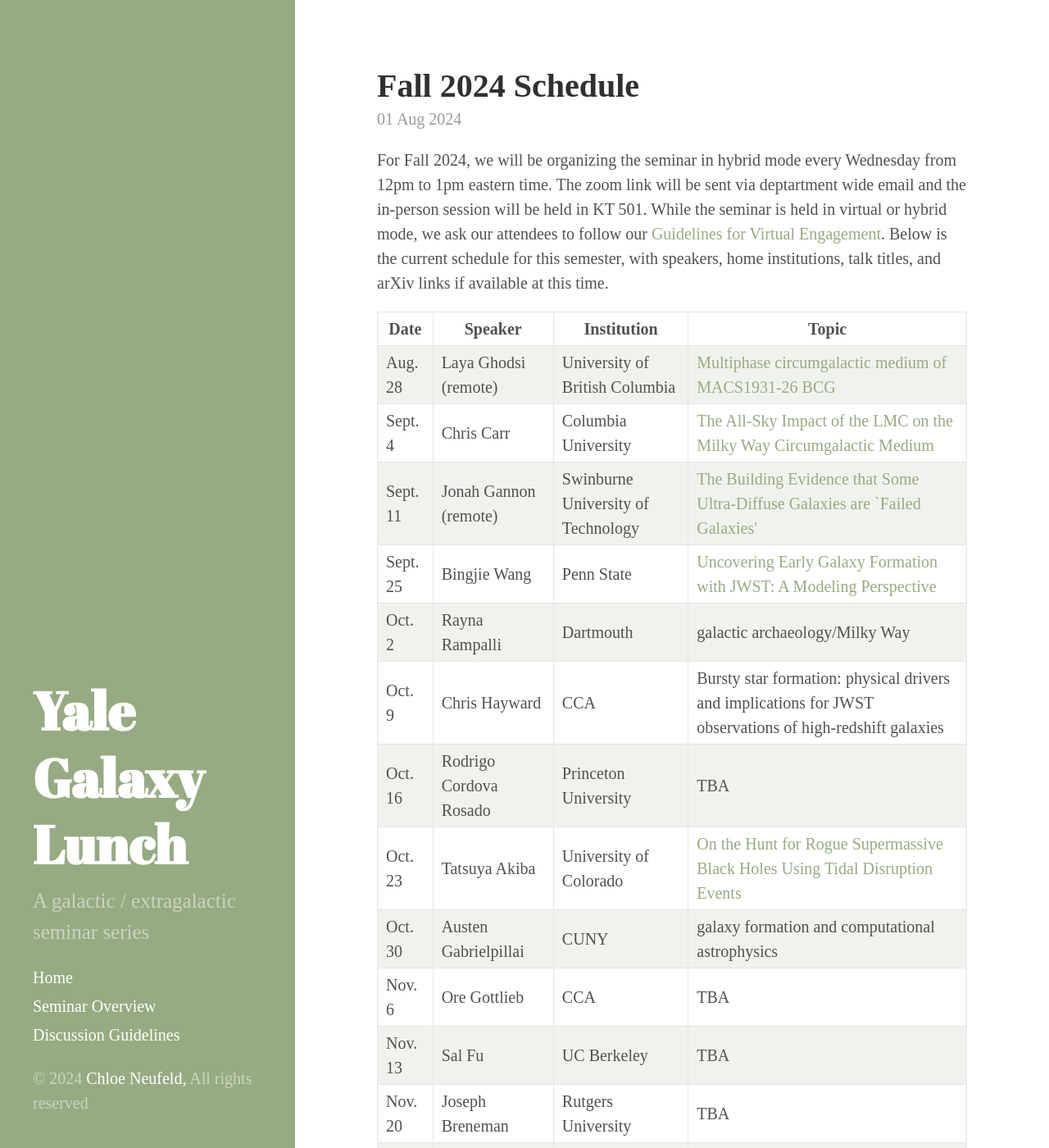
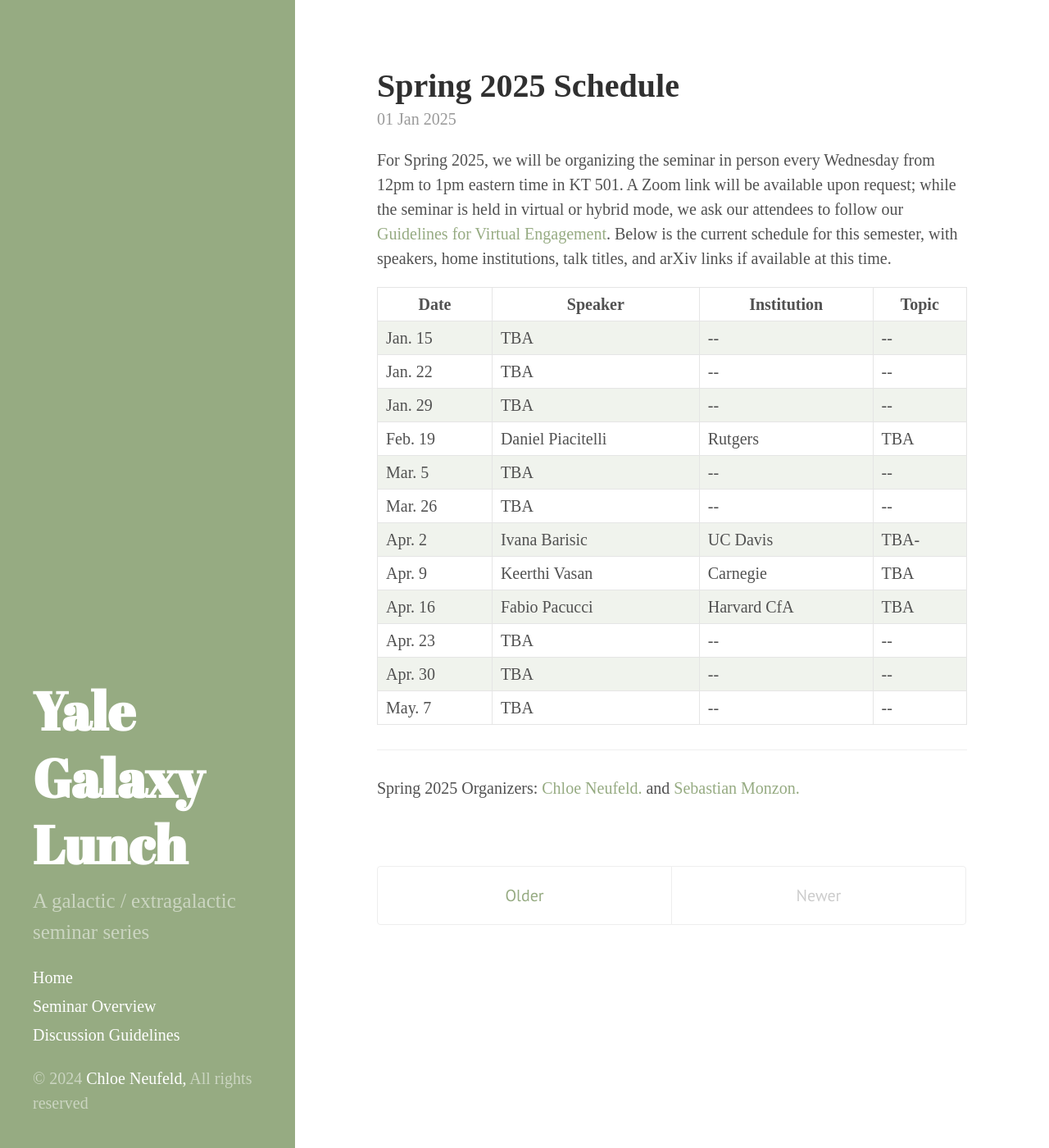
Before and after one commit to yalegalaxylunch/yalegalaxylunch.github.io, a Jekyll site: the page built from index.html, in a window 1280 px wide and 1400 px high. Shown: the whole window at 82% size. Built offline with Jekyll 4.4.1, drawn with Linux system fonts in a browser that asks for light colours; the list of posts is cut into pages by our own code; some of the changed text lies outside the part shown.

Commit message:
started spring 2025 schedule

```diff
--- a/_posts/2024-08-01-fallschedule.md
+++ b/_posts/2024-08-01-fallschedule.md
@@ -43,7 +43,7 @@ For Fall 2024, we will be organizing the seminar in hybrid mode every Wednesday
       <td>Oct. 2</td>
       <td>Rayna Rampalli</td>
       <td>Dartmouth</td>
-      <td> galactic archaeology/Milky Way </td>
+      <td>On Heterogeneity in Stellar Kinematics and Chemistries within the Milky Way</td>
     </tr>
     <tr>
       <td>Oct. 9</td>
@@ -67,19 +67,19 @@ For Fall 2024, we will be organizing the seminar in hybrid mode every Wednesday
       <td>Oct. 30</td>
       <td>Austen Gabrielpillai</td>
       <td>CUNY</td>
-      <td> galaxy formation and computational astrophysics </td>
+      <td>Semi-analytic satellites --  Satellite evolution in Milky Way-like environments via a robust CGM co-evolution model</td>
     </tr>
     <tr>
       <td>Nov. 6</td>
       <td>Ore Gottlieb</td>
       <td>CCA</td>
-      <td>TBA</td>
+      <td>Bridging Physics and Multi-messenger Observations of Black Hole-Powered Events</td>
     </tr>
     <tr>
       <td>Nov. 13</td>
       <td>Sal Fu</td>
       <td>UC Berkeley</td>
-      <td>TBA</td>
+      <td>Detailed Views of the Baryon Cycle of Dwarf Galaxies via Narrowband Imaging</td>
     </tr>
     <tr>
       <td>Nov. 20</td>
--- /dev/null
+++ b/_posts/2025-01-01-springschedule.md
@@ -0,0 +1,95 @@
+---
+layout: post
+title: Spring 2025 Schedule
+---
+
+For Spring 2025, we will be organizing the seminar in person every Wednesday from 12pm to 1pm eastern time in KT 501. A Zoom link will be available upon request; while the seminar is held in virtual or hybrid mode, we ask our attendees to follow our [Guidelines for Virtual Engagement](/rules). Below is the current schedule for this semester, with speakers, home institutions, talk titles, and arXiv links if available at this time.
+
+<table>
+  <thead>
+    <tr>
+      <th>Date</th>
+      <th>Speaker</th>
+      <th>Institution</th>
+      <th>Topic</th>
+    </tr>
+  </thead>
+  <tbody>
+    <tr>
+      <td>Jan. 15</td>
+      <td>TBA</td>
+      <td>--</td>
+      <td>--</td>
+    </tr>
+    <tr>
+      <td>Jan. 22</td>
+      <td>TBA</td>
+      <td>--</td>
+      <td>--</td>
+    </tr>
+    <tr>
+      <td>Jan. 29</td>
+      <td>TBA</td>
+      <td>--</td>
+      <td>--</td>
+    </tr>
+    <tr>
+      <td>Feb. 19</td>
+      <td>Daniel Piacitelli</td>
+      <td>Rutgers</td>
+      <td>TBA</td>
+    </tr>
+    <tr>
+      <td>Mar. 5</td>
+      <td>TBA</td>
+      <td>--</td>
+      <td>--</td>
+    </tr>
+    <tr>
+      <td>Mar. 26</td>
+      <td>TBA</td>
+      <td>--</td>
+      <td>--</td>
+    </tr>
+    <tr>
+      <td>Apr. 2</td>
+      <td>Ivana Barisic</td>
+      <td>UC Davis</td>
+      <td>TBA-</td>
+    </tr>
+    <tr>
+      <td>Apr. 9</td>
+      <td>Keerthi Vasan</td>
+      <td>Carnegie</td>
+      <td>TBA</td>
+    </tr>
+    <tr>
+      <td>Apr. 16</td>
+      <td>Fabio Pacucci</td>
+      <td>Harvard CfA</td>
+      <td>TBA</td>
+    </tr>
+    <tr>
+      <td>Apr. 23</td>
+      <td>TBA</td>
+      <td>--</td>
+      <td>--</td>
+    </tr>
+    <tr>
+      <td>Apr. 30</td>
+      <td>TBA</td>
+      <td>--</td>
+      <td>--</td>
+    </tr>
+    <tr>
+      <td>May. 7</td>
+      <td>TBA</td>
+      <td>--</td>
+      <td>--</td>
+    </tr>
+  </tbody>
+</table>
+
+-----
+
+Spring 2025 Organizers: <a href="mailto:chloe.neufeld@yale.edu">Chloe Neufeld.</a> and <a href="mailto:s.monzon@yale.edu">Sebastian Monzon.</a>
```
Also changed, not shown: other parts of _posts/2024-08-01-fallschedule.md (+1 -1 lines).
